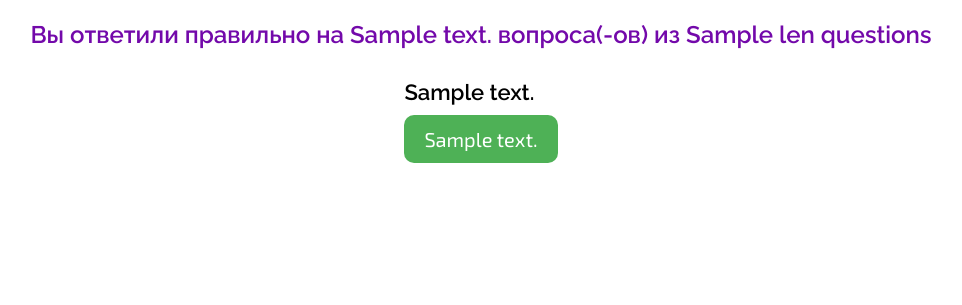
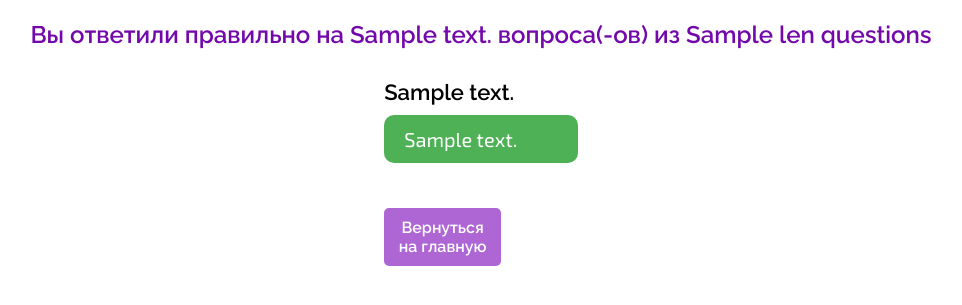
Before and after one commit to kemosaaabe/eng_project, a Django app: template main/templates/main/result_test.html in a window 1280 px wide. Shown: the part 38-343 px from the top of the page, without its empty margins (159-1121 px from the left). Run offline with Django 4.2, Linux system fonts and the light colour scheme; tables that the repository leaves empty hold one stand-in row (values such as "Sample post"); the template is opened without the code that fills it: values that come from a table or form of the project are taken from there, most other values are stand-ins (such as "Sample title", 1, 10 or a date in 2020); some libraries are stand-ins or nearby versions.

Commit message:
Added button 'back' in result of test

```diff
--- a/main/static/main/styles/test_result.css
+++ b/main/static/main/styles/test_result.css
@@ -53,3 +53,25 @@
 	font-size: 20px;
 	color: #fff;
 }
+
+.btn {
+	display: block;
+	width: 50%;
+	padding: 10px;
+	font-family: 'Raleway';
+	font-size: 16px;
+	font-weight: 600;
+	text-decoration: none;
+	text-align: center;
+	color: white;
+	background: #AF66D5;
+	border: none;
+	transition: .5s;
+	border-radius: 5px;
+}
+
+.btn:hover {
+	cursor: pointer;
+	background: #7309AA;
+	transition: .5s;
+}
--- a/main/templates/main/result_test.html
+++ b/main/templates/main/result_test.html
@@ -35,6 +35,7 @@
 			{% endfor %}
 		</div>
 		{% endfor %}
+		<a href="{% url 'index' %}" class="btn">Вернуться на главную</a>
 	</div>
 </div>
 {% endblock %}
```
